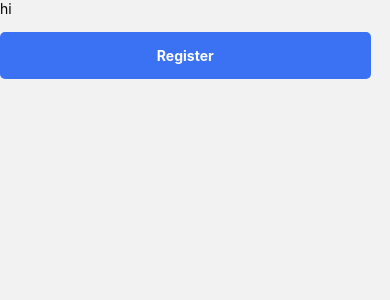
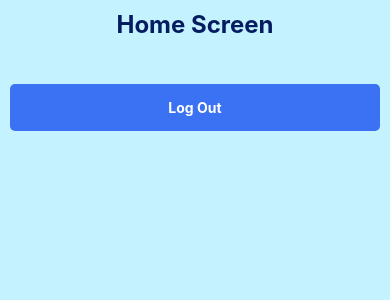
Before and after one commit to imkrish513/Bus_Tracker, a React Native app: screen /HomeScreen in a window 390 px wide. Shown: the top 300 px of the page. Built offline with nearby package versions, Linux system fonts and the light colour scheme.

Commit message:
HomeScreen Update

```diff
--- a/Src/Screens/Home/HomeScreen.js
+++ b/Src/Screens/Home/HomeScreen.js
@@ -9,10 +9,10 @@ const HomeScreen = ()=> {
     navigation.navigate('SignInScreen')
 }
   return (
-  <View>
-    <Text>hi</Text>
+  <View style = {styles.container}>
+    <Text style = {styles.logout}>Home Screen</Text>
     <CustomButton
-      text = "Register"
+      text = "Log Out"
       onPress = {HelpMe}
       type = 'PRIMARY'
       />
@@ -23,8 +23,17 @@ const HomeScreen = ()=> {
 const styles = StyleSheet.create({
   container: {
     flex: 1,
-    backgroundColor:'#c4f3ff'
+    backgroundColor:'#c4f3ff',
+    alignItems:'center',
   },
+  logout: {
+    fontSize:24,
+
+    marginBottom:30,
+    fontWeight:'bold',
+    color:'#051C60',
+    margin:10
+  }
 })
 
 export default HomeScreen
```
